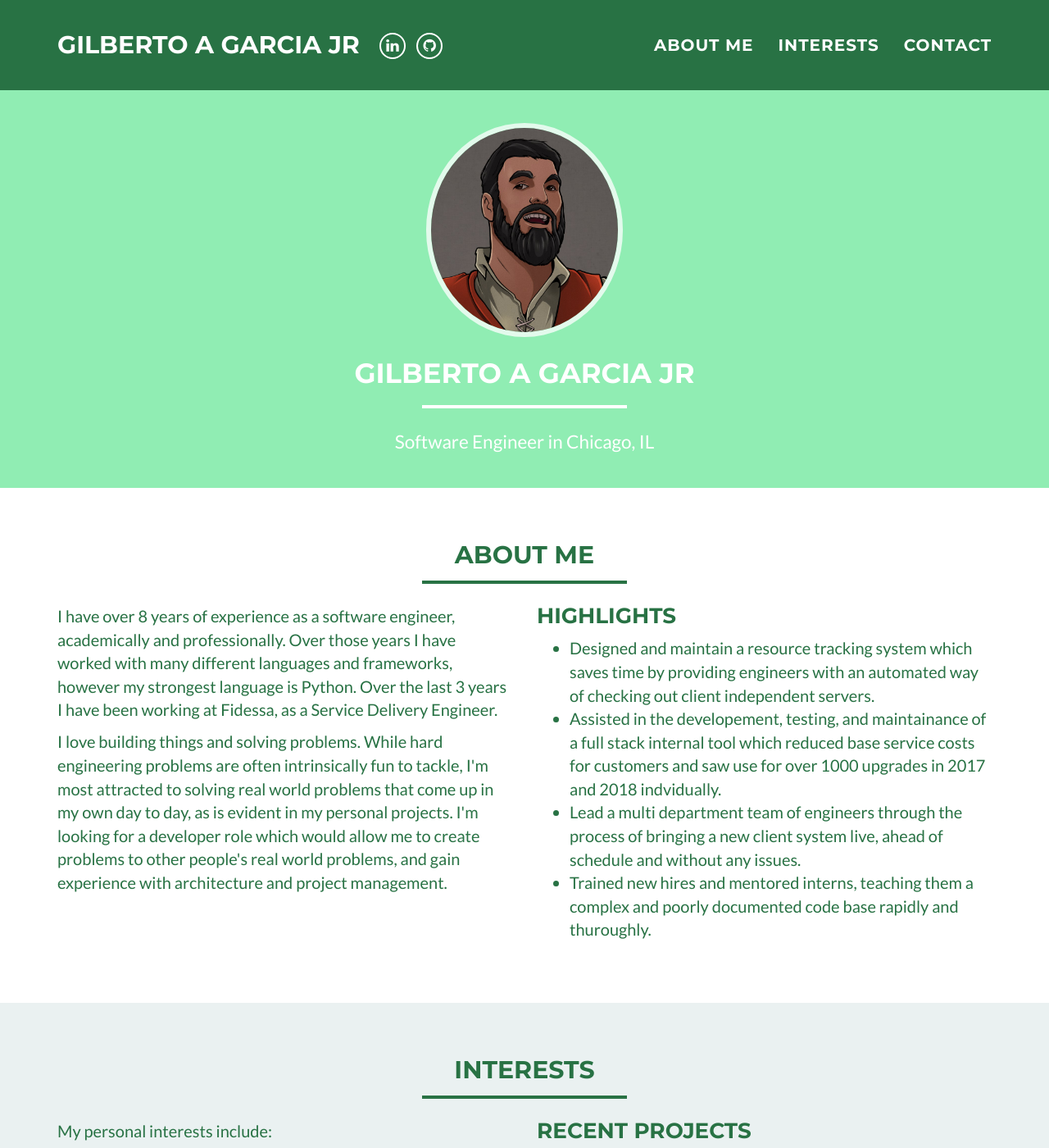
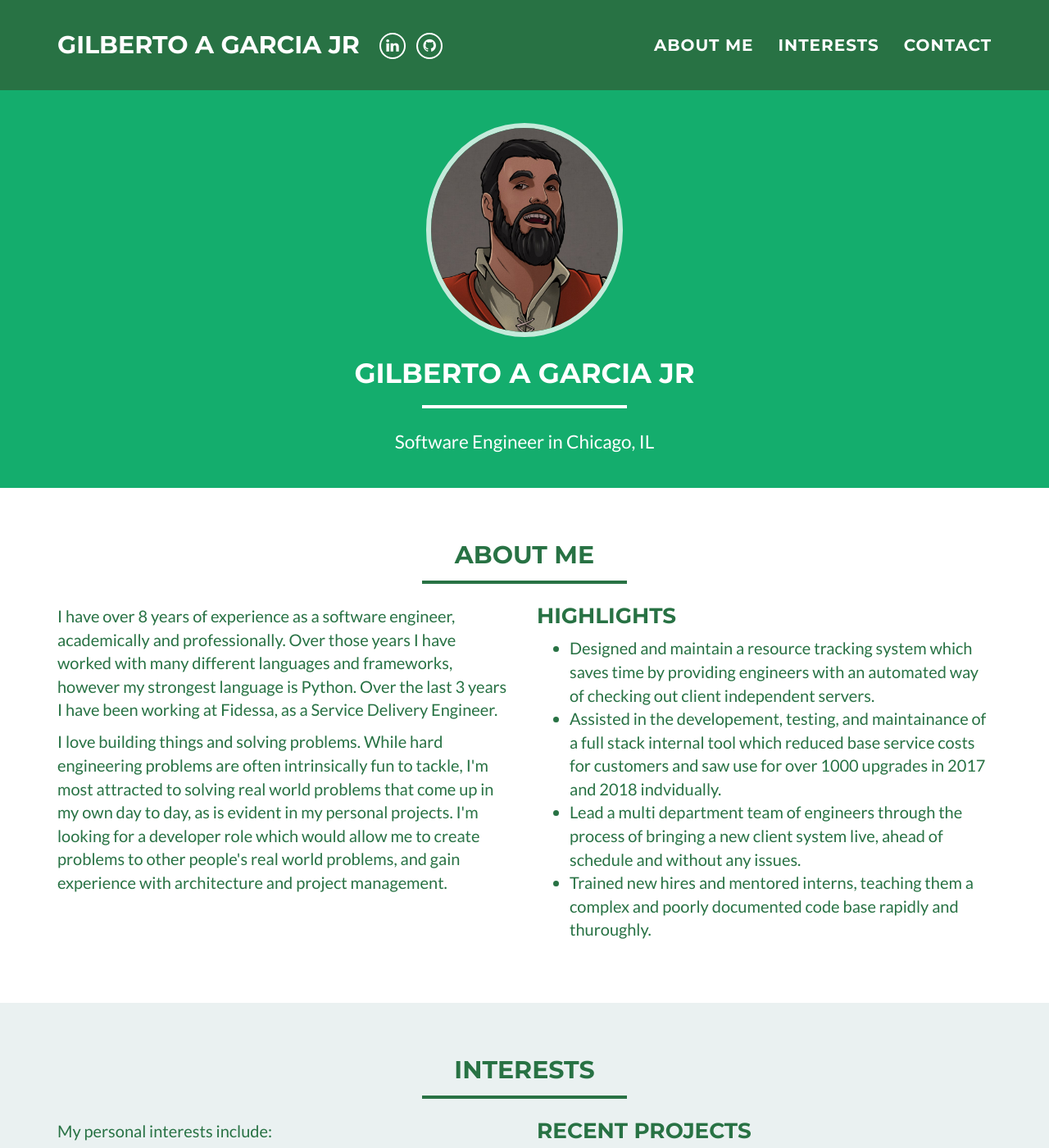
Before and after one commit to CaptainOmNoms/CaptainOmNoms.github.io, a Jekyll site: the page built from index.html, in a window 1280 px wide and 1400 px high. Shown: the whole window at 82% size. Built offline with Jekyll 4.4.1, drawn with Linux system fonts in a browser that asks for light colours.

Commit message:
Update _config.yml

```diff
--- a/_config.yml
+++ b/_config.yml
@@ -21,8 +21,8 @@ bing_verify:
 
 # Color settings (hex-codes without the leading hash-tag)
 color:
-  primary: 90edb3
-  primary-rgb: "144, 237, 179"
+  primary: 14ad6d
+  primary-rgb: "20, 173, 109"
   secondary: 287244
   secondary-dark: 174c2b
   section-tout: eaf1f1
```
